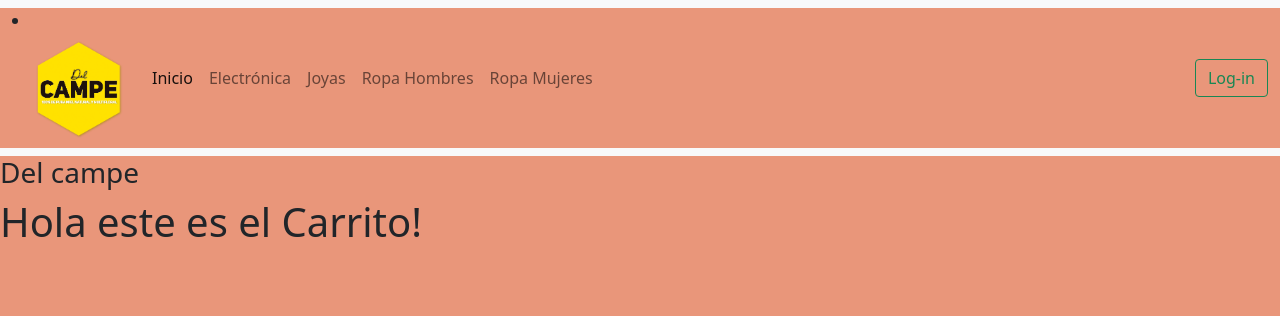
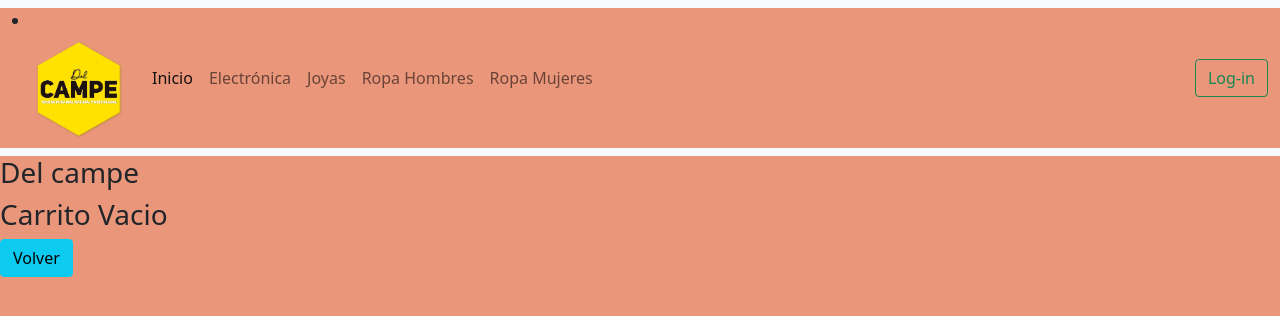
Before and after one commit to Jose-ph/tienda_basualdo, a React (Create React App) app: page /cart in a window 1280 px wide. Shown: the top 316 px of the page. Built offline with nearby package versions, Linux system fonts and the light colour scheme.

Commit message:
agrega borrar item
La función estaba mal escrita en el botón por eso no funcionaba.

```diff
--- a/src/App.js
+++ b/src/App.js
@@ -7,8 +7,9 @@ import ItemListContainer from "./containers/ItemListContainer/ItemListContainer"
 import ItemDetailContainer from "./containers/ItemDetailContainer/ItemDetailContainer";
 
 import { BrowserRouter as Router, Switch, Route } from "react-router-dom";
-import Cart from "./components/Cart/Cart";
+//import Cart from "./components/Cart/Cart";
 import CartContextProvider from "./Context/CartContext";
+import CartView from "./components/CartView/CartView";
 
 
 function App() {
@@ -37,7 +38,7 @@ function App() {
             </Route>
 
             <Route exact path="/cart">
-              <Cart/>
+              <CartView/>
             </Route>
           </Switch>
         </div>
--- a/src/components/CartItem/CartItem.js
+++ b/src/components/CartItem/CartItem.js
@@ -0,0 +1,28 @@
+import React from 'react'
+import { useContext } from 'react/cjs/react.development'
+import { CartContext } from '../../Context/CartContext'
+
+function CartItem(product) {
+
+    console.log(product)
+
+    const {removeItem} = useContext(CartContext)
+
+
+
+    return (
+        <div>
+
+            <h3> Titulo: {product.product.title}  </h3>
+            <img src={product.product.image} alt ="electronic " style={{width:'150px', heigth:'150px'}}  ></img>
+            <p> Precio: {product.product.price}  </p>
+            <p> Cantidad:{product.product.quantity} </p>
+
+           <button className='btn btn-danger' onClick={() => removeItem(product.product.id)} > borrar Item</button>
+
+
+        </div>
+    )
+}
+
+export default CartItem
--- /dev/null
+++ b/src/components/CartView/CartView.js
@@ -0,0 +1,54 @@
+import React from 'react'
+import { useHistory } from 'react-router-dom'
+import { useContext } from 'react/cjs/react.development'
+import { CartContext } from '../../Context/CartContext'
+import CartItem from '../CartItem/CartItem'
+
+function CartView() {
+
+    const {cart,totalPurchase,clearCart} = useContext(CartContext)
+    const {push} = useHistory();
+
+
+
+    return (
+        <div>
+
+            {cart.length === 0 ?
+
+                <>
+                <h3>Carrito Vacio</h3>
+                <button className='btn btn-info' onClick={()=> push("/")}>Volver</button>
+
+
+                </>
+
+                :
+
+                <>
+
+                <h3> Su compra:</h3>
+
+                {
+                    cart.map((products) => <CartItem product ={products} key = {products.id} />)
+
+
+                }
+
+                <h2>Total: $ {totalPurchase()} </h2>
+
+
+                <button className='btn btn-danger' onClick={()=>{clearCart()}} >Borrar carrito</button>
+                <button className='btn btn-success' onClick={()=>console.log("finalizar compra")} >Finalizar compra</button>
+
+                </>
+
+
+
+            }
+
+        </div>
+    )
+}
+
+export default CartView
```
